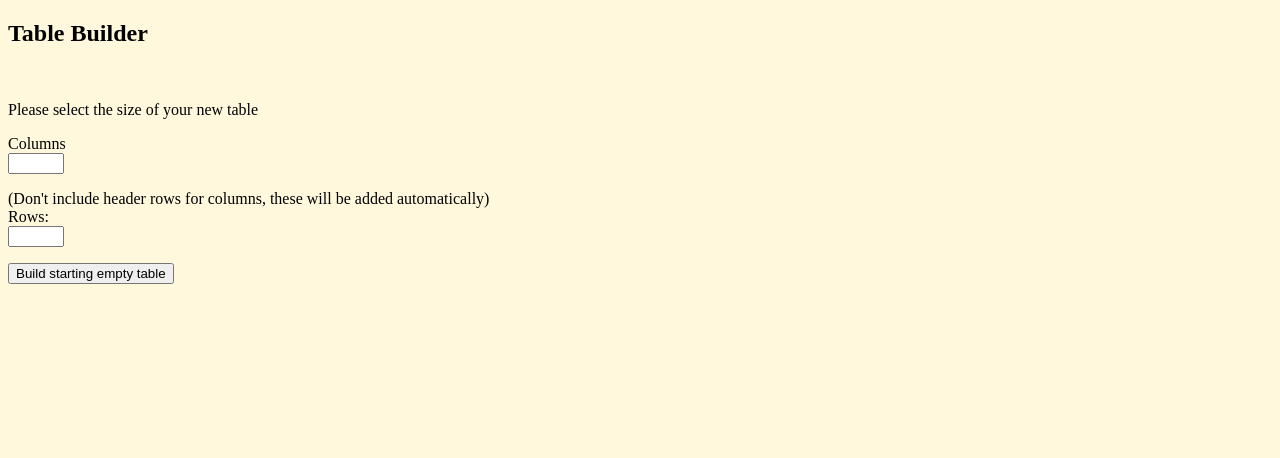
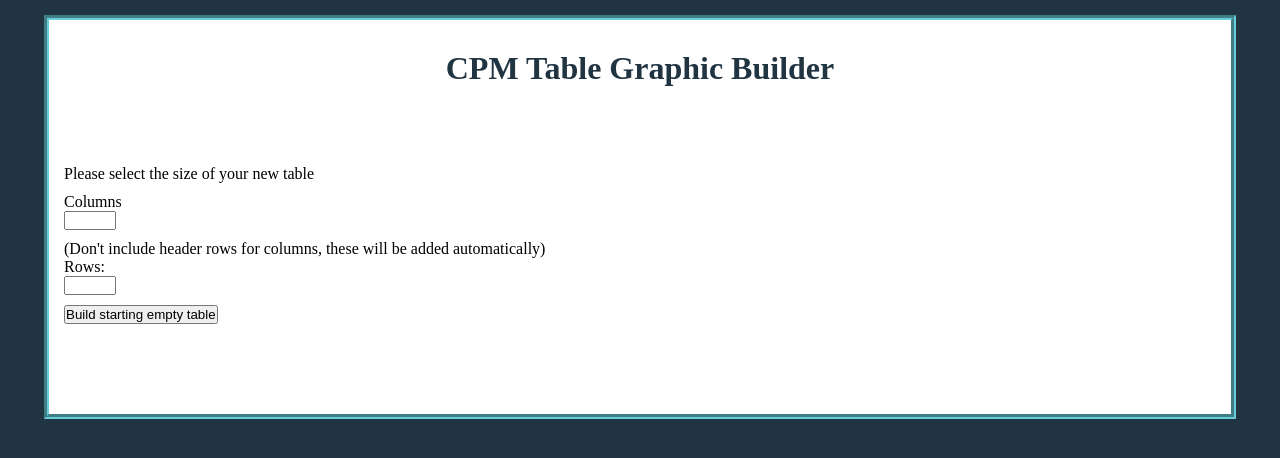
Before and after one commit to AeranicusCascadia/table-builder, a plain HTML site: page index.html in a window 1280 px wide. Drawn offline with Linux system fonts and the light colour scheme.

Commit message:
Add first UX improvements

```diff
--- a/index.html
+++ b/index.html
@@ -2,14 +2,15 @@
 <html lang="en">
 <head>
 <meta charset="utf-8" />
-<title>Table Builder</title>
+<title>CPM Table Builder</title>
 <meta name="generator" content="Geany 1.27" />
 <link rel="stylesheet" href="styles.css">
 </head>
 
 <body onload="pageLoadFunctions()">
 
-	<h2>Table Builder</h2><br>
+	<div id="wrapper">
+		<h1>CPM Table Graphic Builder</h1><br>
 
 		<div id="inputs">
 			<p>Please select the size of your new table</p>
@@ -36,12 +37,6 @@
 		<p><button id="addRow" type="button" onclick="addOneRow()">Click to add one row</button></p>
 		<p><button id ="tableGeneratorButton" type="button" onclick="generatePNG()">Click to generate table graphic</button></p>
 
-
-<!-- Test element for resize event -->
-<div id="tester">
-</div>
-
-
 <!-- Scripts -->
 <script src="jquery-3.3.1.js"></script>
 <script src="html2canvas.js"></script>
@@ -60,7 +55,7 @@ window.takeScreenShot = function() {
 }
 </script>
 
-
+</div> <!-- close wrapper div -->
 
 </body>
 </html>
--- a/main.js
+++ b/main.js
@@ -86,6 +86,21 @@ function tableFieldResize() {
 	});
 }
 
+/*
+// In Progress: target current column only to resize
+function columnFieldResize() {
+	// Use mouseup listener instead of resize event
+	$("td").mouseup(function(){
+		var elem_width = $(this).width();
+		// $("textarea").width(elem_width);
+		var x = 4;
+		window.alert(elem_width);
+		// selector is string so quoting and concat is required in arg
+		// $("td:nth-child("+ x +")").css("background-color", "red");
+	});
+}
+*/
+
 function buildInitialEmptyTable() {
 
 	// create local var 'table' and assign div element 'my_table' to it
@@ -119,10 +134,10 @@ function buildInitialEmptyTable() {
 		}
 	}
 
-	hideInputsDiv() // hide 'inputs' div
-	showtableGeneratorButton() // show table generator button
-	showAddRowButton() // show addRow button
-	tableFieldResize() // fire onresize event
+	hideInputsDiv(); // hide 'inputs' div
+	showtableGeneratorButton(); // show table generator button
+	showAddRowButton(); // show addRow button
+	tableFieldResize(); // fire column onresize event
 
 	} // close function
 
@@ -147,5 +162,6 @@ function addRowsCols() {
 
 function generatePNG() {
 	takeScreenShot();
-	hideButton();
+	hideTableGeneratorButton();
+	hideAddRowButton();
 }
--- a/styles.css
+++ b/styles.css
@@ -1,6 +1,41 @@
+/* Table Builder */
+
+* {
+	margin: 0;
+	padding: 0;
+}
+
 body {
-	background-color: cornsilk;
+	background-color: #213442;
 	}
+
+canvas {
+	display: block;
+	background-color: #FFFFFF;
+	width: auto;
+	margin: 30px auto;
+}
+
+#wrapper {
+	width: 90%;
+	height: auto;
+	margin: 15px auto;
+	padding: 15px;
+	background-color: #FFFFFF;
+	border: 5px solid #69CEDA;
+	border-style: groove;
+}
+
+h1 {
+	text-align: center;
+	color: #213442;
+	margin-top: 15px;
+	margin-bottom: 50px;
+}
+
+p {
+	margin: 10px 0px;
+}
 
 table {
 	border: 2px solid black;
@@ -15,7 +50,7 @@ tr:nth-child(n+2):nth-child(odd) {
 	background: rgba(255,255,255,0.5);
 	border: none;
 	border-collapse: collapse;
-	margin: 25px 0px 50px 0px;
+	margin: 25px auto 50px 25px;
 }
 
 #my_table .first{
@@ -27,10 +62,10 @@ tr:nth-child(n+2):nth-child(odd) {
 
 #my_table tr {
 	border-bottom: 0px solid black;
+
 }
 
 #my_table th, td {
-
 	border-left: 1px solid black;
 }
 
@@ -42,13 +77,13 @@ tr:nth-child(n+2):nth-child(odd) {
 	background-color: transparent;
 	border: none;
 	padding: 5px;
+
 	font-family: Arial, Helvetica, sans-serif;
 }
 
 #my_table .first textarea {
 	color: black;
 	font-weight: bold;
-
 }
 
 #my_table tr:nth-child(n+2) td:nth-child(n+2) textarea {
```
Lines whose indentation alone changed are shown as unchanged.
